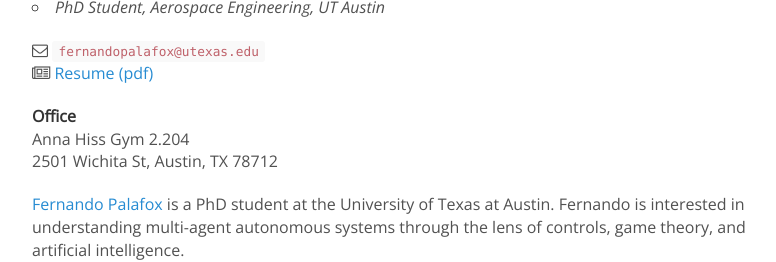
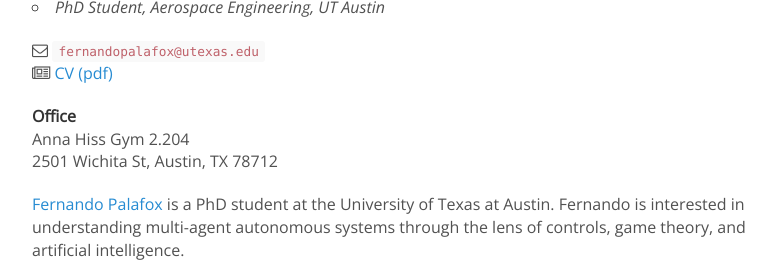
Before and after one commit to KordingLab/KordingLab.github.io, a Jekyll site: the page built from _people/fernando_palafox.md, in a window 1280 px wide, cut to the strip 391-653 px from the top of the page. Shown: the whole strip, without its empty margins (223-999 px from the left). Built offline with Jekyll 4.4.1, drawn with Linux system fonts in a browser that asks for light colours; nearby versions of some CDN libraries; comment, search, counter and statistics services are not loaded.

Commit message:
Update fernando_palafox.md

```diff
--- a/_people/fernando_palafox.md
+++ b/_people/fernando_palafox.md
@@ -9,7 +9,7 @@ avatar: fernando_palafox.jpeg
 - _PhD Student, Aerospace Engineering, UT Austin_<br>
 
 <i class="fa fa-envelope-o"></i> `fernandopalafox@utexas.edu`<br>
-<i class="fa fa-newspaper-o"></i> [Resume (pdf)](/documents/fp_resume.pdf)
+<i class="fa fa-newspaper-o"></i> [CV (pdf)](/documents/fp_resume.pdf)
 
 **Office**<br>
 Anna Hiss Gym 2.204<br>
```
